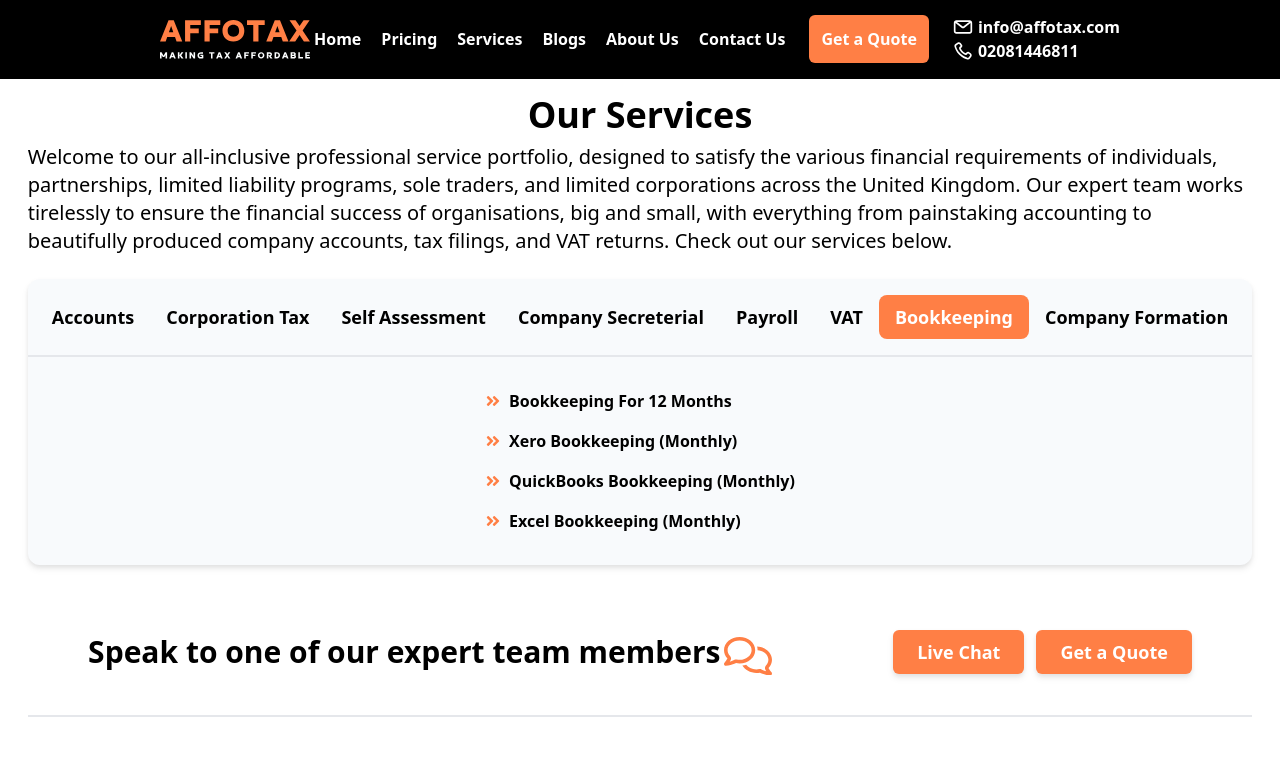
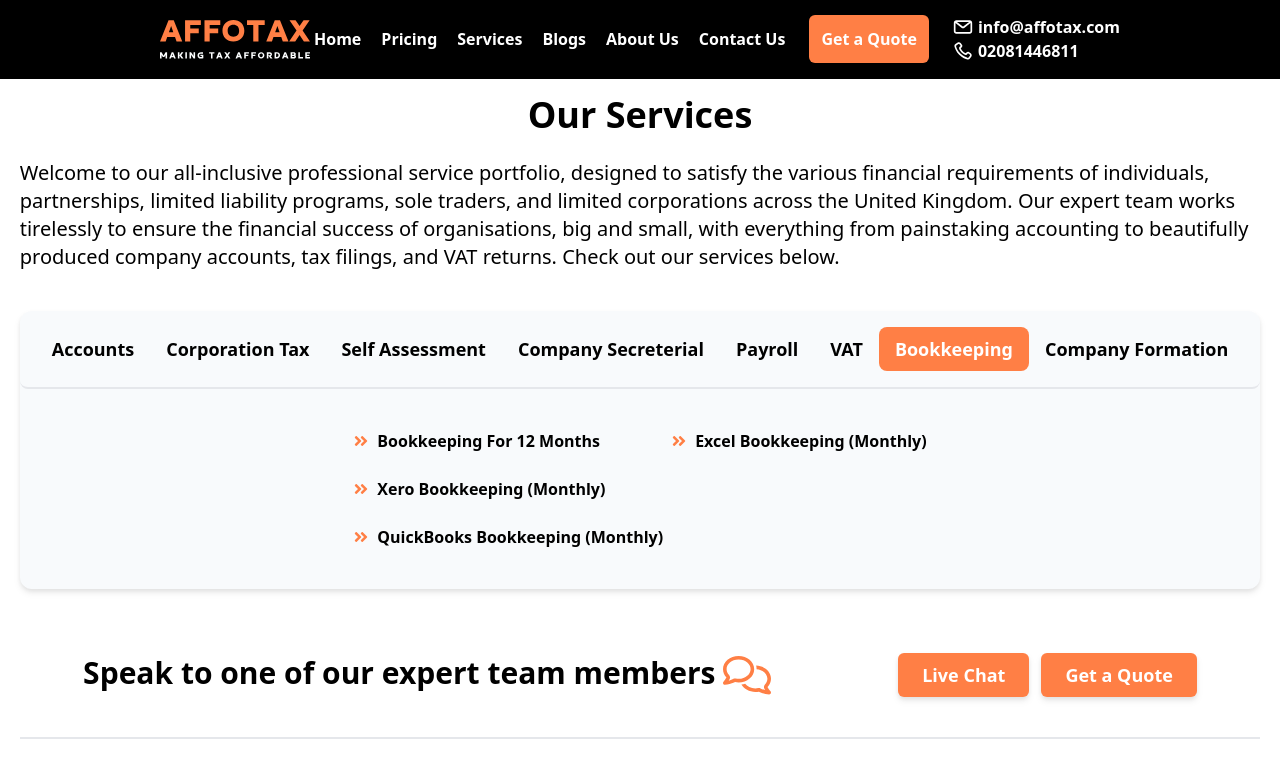
Before and after one commit to affotaxDev/AffotaxDev, a Next.js app: page /services in a window 1280 px wide. Shown: the top 763 px of the page. Built offline with nearby package versions, Linux system fonts and the light colour scheme; a web font is replaced by a local one.

Commit message:
services page add mbl

```diff
--- a/components/Header/Header.jsx
+++ b/components/Header/Header.jsx
@@ -54,7 +54,7 @@ export default function Header() {
 
   return (
     <>
-    <header className=" body-font w-full bg-tertiary font-semibold text-secondary h-auto  px-60 max-2xl:px-40 max-xl:px-10 ">
+    <header className=" body-font w-full bg-tertiary font-semibold text-secondary h-auto  px-60 max-2xl:px-40 max-xl:px-10 max-lg:p-0 ">
         {/* {showSubMenu && <Backdrop clickHandler={() => setShowSubMenu(false)} />} */}
         <div className="    mx-auto container  max-lg:hidden">
 
--- a/components/Home/Subpages/EmailPhone.jsx
+++ b/components/Home/Subpages/EmailPhone.jsx
@@ -16,14 +16,15 @@ const EmailPhone = () => {
             <div className=' w-full '>
             <div className='flex flex-col justify-center items-center   '>
             <div className=' container mx-auto  flex justify-around items-center py-10 w-full border-b-2     max-lg:flex-col max-lg:gap-2  bg '>
-                <div className='flex items-center justify-center relative '>
-                    <h3 className='text-3xl text-tertiary font-semibold z-20'>
+                <div className='flex items-center justify-center  '>
+                    <h3 className='text-3xl text-tertiary font-semibold z-20 max-lg:text-2xl relative text-center'>
                         Speak to one of our expert team members
+                        <svg className='fill-primary w-12 inline-block ml-2' xmlns="http://www.w3.org/2000/svg" viewBox="0 0 640 512"><path d="M88.2 309.1c9.8-18.3 6.8-40.8-7.5-55.8C59.4 230.9 48 204 48 176c0-63.5 63.8-128 160-128s160 64.5 160 128s-63.8 128-160 128c-13.1 0-25.8-1.3-37.8-3.6c-10.4-2-21.2-.6-30.7 4.2c-4.1 2.1-8.3 4.1-12.6 6c-16 7.2-32.9 13.5-49.9 18c2.8-4.6 5.4-9.1 7.9-13.6c1.1-1.9 2.2-3.9 3.2-5.9zM0 176c0 41.8 17.2 80.1 45.9 110.3c-.9 1.7-1.9 3.5-2.8 5.1c-10.3 18.4-22.3 36.5-36.6 52.1c-6.6 7-8.3 17.2-4.6 25.9C5.8 378.3 14.4 384 24 384c43 0 86.5-13.3 122.7-29.7c4.8-2.2 9.6-4.5 14.2-6.8c15.1 3 30.9 4.5 47.1 4.5c114.9 0 208-78.8 208-176S322.9 0 208 0S0 78.8 0 176zM432 480c16.2 0 31.9-1.6 47.1-4.5c4.6 2.3 9.4 4.6 14.2 6.8C529.5 498.7 573 512 616 512c9.6 0 18.2-5.7 22-14.5c3.8-8.8 2-19-4.6-25.9c-14.2-15.6-26.2-33.7-36.6-52.1c-.9-1.7-1.9-3.4-2.8-5.1C622.8 384.1 640 345.8 640 304c0-94.4-87.9-171.5-198.2-175.8c4.1 15.2 6.2 31.2 6.2 47.8l0 .6c87.2 6.7 144 67.5 144 127.4c0 28-11.4 54.9-32.7 77.2c-14.3 15-17.3 37.6-7.5 55.8c1.1 2 2.2 4 3.2 5.9c2.5 4.5 5.2 9 7.9 13.6c-17-4.5-33.9-10.7-49.9-18c-4.3-1.9-8.5-3.9-12.6-6c-9.5-4.8-20.3-6.2-30.7-4.2c-12.1 2.4-24.7 3.6-37.8 3.6c-61.7 0-110-26.5-136.8-62.3c-16 5.4-32.8 9.4-50 11.8C279 439.8 350 480 432 480z"/></svg>
                     </h3>
                     {/* <IoArrowRedoSharp className='z-10 scale-[5] text-center  rotate-[70deg] mt-4 absolute -right-12 top-4 text-primary/90 max-lg:hidden  '/> */}
-                    <div className='w-12 flex items-center  mt-2 ml-1 '>
+                    {/* <div className='w-12 flex items-center  mt-2 ml-1 '>
                     <svg className='fill-primary ' xmlns="http://www.w3.org/2000/svg" viewBox="0 0 640 512"><path d="M88.2 309.1c9.8-18.3 6.8-40.8-7.5-55.8C59.4 230.9 48 204 48 176c0-63.5 63.8-128 160-128s160 64.5 160 128s-63.8 128-160 128c-13.1 0-25.8-1.3-37.8-3.6c-10.4-2-21.2-.6-30.7 4.2c-4.1 2.1-8.3 4.1-12.6 6c-16 7.2-32.9 13.5-49.9 18c2.8-4.6 5.4-9.1 7.9-13.6c1.1-1.9 2.2-3.9 3.2-5.9zM0 176c0 41.8 17.2 80.1 45.9 110.3c-.9 1.7-1.9 3.5-2.8 5.1c-10.3 18.4-22.3 36.5-36.6 52.1c-6.6 7-8.3 17.2-4.6 25.9C5.8 378.3 14.4 384 24 384c43 0 86.5-13.3 122.7-29.7c4.8-2.2 9.6-4.5 14.2-6.8c15.1 3 30.9 4.5 47.1 4.5c114.9 0 208-78.8 208-176S322.9 0 208 0S0 78.8 0 176zM432 480c16.2 0 31.9-1.6 47.1-4.5c4.6 2.3 9.4 4.6 14.2 6.8C529.5 498.7 573 512 616 512c9.6 0 18.2-5.7 22-14.5c3.8-8.8 2-19-4.6-25.9c-14.2-15.6-26.2-33.7-36.6-52.1c-.9-1.7-1.9-3.4-2.8-5.1C622.8 384.1 640 345.8 640 304c0-94.4-87.9-171.5-198.2-175.8c4.1 15.2 6.2 31.2 6.2 47.8l0 .6c87.2 6.7 144 67.5 144 127.4c0 28-11.4 54.9-32.7 77.2c-14.3 15-17.3 37.6-7.5 55.8c1.1 2 2.2 4 3.2 5.9c2.5 4.5 5.2 9 7.9 13.6c-17-4.5-33.9-10.7-49.9-18c-4.3-1.9-8.5-3.9-12.6-6c-9.5-4.8-20.3-6.2-30.7-4.2c-12.1 2.4-24.7 3.6-37.8 3.6c-61.7 0-110-26.5-136.8-62.3c-16 5.4-32.8 9.4-50 11.8C279 439.8 350 480 432 480z"/></svg>
-                    </div>
+                    </div> */}
                 </div>
                 <div>
                 <button className='drop-shadow-md transition-all inline-flex text-secondary bg-primary border-0 py-2 px-6 hover:outline-primary outline-1 outline outline-transparent hover:bg-transparent hover:text-primary rounded-md text-lg font-semibold hover:scale-105 active:scale-95  '> Live Chat </button>
--- a/components/Services/Menu.jsx
+++ b/components/Services/Menu.jsx
@@ -172,27 +172,27 @@ const Menu = () => {
 
     return (
         <section className='w-full my-6 px-60 max-2xl:px-40 max-xl:px-10  '>
-            <div className='container mx-auto flex flex-col justify-center items-center rounded-xl drop-shadow-md   bg-slate-50'>
-                <ul className='flex flex-row py-2 border-b-2 px-2'>
+            <div className='container mx-auto flex flex-col max-lg:flex-row justify-center max-lg:items-start max-lg:justify-start max-lg:h-[500px] items-center rounded-xl drop-shadow-md   bg-slate-50'>
+                <ul className='flex flex-row py-2 border-b-2 max-lg:border-none px-4 max-lg:flex-col max-lg:bg-slate-100 rounded-lg h-full '>
                     {
-                        menu.map((el) => {
+                        menu.map((el, index) => {
                             return (
-                                <li className={` py-2 `}>
-                                    <h3 className={`max-xl:text-sm  text-lg rounded-lg  text-nowrap py-2 px-4 font-semibold  hover:cursor-pointer  ${active === el.name ? 'text-secondary  bg-primary' : 'text-tertiary hover:text-primary'}`} onClick={() => setActive(el.name)}>{el.name}</h3>
+                                <li className={` py-2 max-lg:border-b-[1px]  ${index === (menu.length - 1) ? 'border-none' : 'border-black/20'}`}>
+                                    <h3 className={`max-xl:text-sm   text-lg rounded-lg  text-nowrap py-2 px-4 font-semibold  hover:cursor-pointer  ${active === el.name ? 'text-secondary  bg-primary' : 'text-tertiary hover:text-primary'}`} onClick={() => setActive(el.name)}>{el.name}</h3>
                                 </li>
                             )
                         })
                     }
                 </ul>
 
-                <ul className='flex flex-col justify-center items-center my-6 '>
+                <ul className='flex flex-col items-start   my-6 max-lg:my-0   '>
                     {
                         menu.map((el) => {
                             return (
                                 el.name === active ?
-                                <li className=''>
+                                <li className='flex flex-col flex-wrap max-lg:flex-nowrap max-h-48 max-lg:max-h-fit px-4 py-2 gap-2 '>
                                    {el.submenu.map((sub) => {
-                                    return <h3 className='text-md font-semibold  flex items-center py-2 hover:cursor-pointer hover:text-primary  '><FaAngleDoubleRight className='text-primary mr-2 text-center'/><Link href={sub.link}>{sub.name}</Link></h3>
+                                    return <h3 className='text-md font-semibold max-lg:text-xs max-lg:font-semibold flex items-center py-2 hover:cursor-pointer hover:text-primary  '><FaAngleDoubleRight className='text-primary mr-2 text-center'/><Link href={sub.link}>{sub.name}</Link></h3>
                                    })}
                                 </li> : null
                             )
--- a/components/Services/Top.jsx
+++ b/components/Services/Top.jsx
@@ -3,11 +3,11 @@ import React from 'react'
 const Top = () => {
   return (
     <section className='w-full mt-4 px-60 max-2xl:px-40 max-xl:px-10'>
-        <div className='flex flex-col justify-center items-center gap-2 container mx-auto  '>
+        <div className='flex flex-col justify-center items-center max-lg:items-start  gap-2 container mx-auto  '>
         <h2 className='font-bold text-4xl '>
         Our Services
         </h2>
-            <p className='text-xl  '>
+            <p className='text-xl py-4 '>
             Welcome to our all-inclusive professional service portfolio, designed to satisfy the various financial requirements of individuals, partnerships, limited liability programs, sole traders, and limited corporations across the United Kingdom. Our expert team works tirelessly to ensure the financial success of organisations, big and small, with everything from painstaking accounting to beautifully produced company accounts, tax filings, and VAT returns. Check out our services below.
             </p>
         </div>
```
